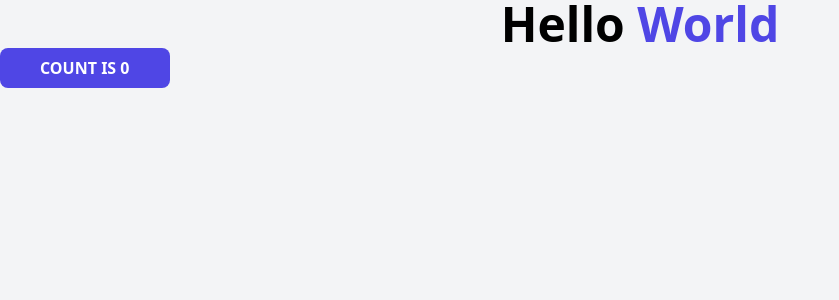
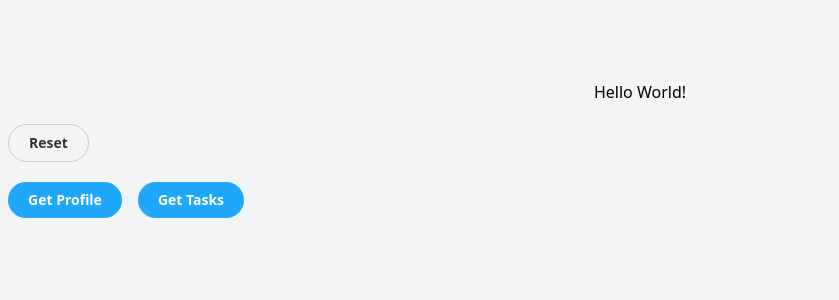
Before and after one commit to AlexisCast/task-react, a React (Vite) app: page / in a window 1280 px wide. Shown: the top 300 px of the page, without its empty margins (0-839 px from the left). Built offline with nearby package versions, Linux system fonts and the light colour scheme.

Commit message:
get request with dummyData locally

```diff
--- a/package.json
+++ b/package.json
@@ -10,6 +10,8 @@
     "preview": "vite preview"
   },
   "dependencies": {
+    "classnames": "^2.3.2",
+    "prop-types": "^15.8.1",
     "react": "^18.2.0",
     "react-dom": "^18.2.0"
   },
--- /dev/null
+++ b/src/App.css
@@ -0,0 +1,9 @@
+section {
+    margin: 1rem auto;
+    width: 90%;
+    max-width: 40rem;
+    text-align: center;
+    background-color: white;
+    padding: 2rem;
+    border-radius: 12px;
+}
--- a/src/App.jsx
+++ b/src/App.jsx
@@ -1,21 +1,78 @@
-import { useState } from 'react';
+import { useState, useEffect } from 'react';
+
+import TaskList from './Components/TaskList';
+import Profile from './Components/Profile';
+
+import { ButtonT } from './TailwindComponents';
+
+import { dummyTasks, dummyUser, dummyHelloWorld } from './__mock__/data.js';
+
+// API URL
+// const baseUrl = import.meta.env.VITE_BASE_URL;
 
 function App() {
-  const [count, setCount] = useState(0);
+  const [message, setMessage] = useState(null);
+  const [task, setTask] = useState([]);
+  const [user, setUser] = useState(null);
+
+  useEffect(() => {
+    fetchHelloWorld();
+    console.log(dummyHelloWorld);
+  }, []);
+
+  const fetchHelloWorld = async () => {
+    setTimeout(async () => {
+      console.log('This will be shown after 3 second');
+      await setMessage(dummyHelloWorld.text);
+    }, 3000);
+  };
+
+  const fetchTaskHandler = () => {
+    setTask(dummyTasks.text);
+    console.log(task);
+  };
+
+  const fetchProfileHandler = () => {
+    setUser(dummyUser);
+    console.log(user);
+  };
+
+  const resetHandler = () => {
+    setTask([]);
+    setUser(null);
+  };
+
+  const headerTitle = message == null ? <h1>Loading...</h1> : <h1>{message}</h1>;
 
   return (
-    <>
-      <h1 className="font-black text-5xl text-center md:w-2/3 mx-auto">
-        Hello {''}
-        <span className="text-indigo-600">World</span>
-      </h1>
-      <button
-        type="button"
-        className="py-2 px-10 bg-indigo-600 hover:bg-indigo-700 text-white font-bold uppercase rounded-lg"
-        onClick={() => setCount((count) => count + 1)}>
-        count is {count}
-      </button>
-    </>
+    <div className="container mx-auto mt-20">
+      <header className="flex justify-center pb-5">{headerTitle}</header>
+      <ButtonT
+        className="hover:!bg-red-600 mx-2"
+        size="md"
+        variant="secondary"
+        onClick={resetHandler}>
+        Reset
+      </ButtonT>
+      <section className="flex flex-wrap pt-5">
+        <ButtonT
+          className="hover:!bg-blue-600 mx-2"
+          size="md"
+          variant="primary"
+          onClick={fetchProfileHandler}>
+          Get Profile
+        </ButtonT>
+        <ButtonT
+          className="hover:!bg-blue-600 mx-2"
+          size="md"
+          variant="primary"
+          onClick={fetchTaskHandler}>
+          Get Tasks
+        </ButtonT>
+      </section>
+      <section>{task.length > 0 && <TaskList tasks={task} />}</section>
+      <section>{user != null && <Profile user={user} />}</section>
+    </div>
   );
 }
 
--- /dev/null
+++ b/src/Components/Profile.jsx
@@ -0,0 +1,14 @@
+const Profile = ({ user }) => {
+  console.log('rofile', user);
+  const { _id, name, email, age } = user;
+  return (
+    <div className="p-5 m-6 max-w-[300px] rounded bg-slate-300	">
+      <h2>ID: {_id}</h2>
+      <h2>Name: {name}</h2>
+      <h2>Email: {email}</h2>
+      <h3>Age: {age}</h3>
+    </div>
+  );
+};
+
+export default Profile;
--- /dev/null
+++ b/src/Components/Task.jsx
@@ -0,0 +1,20 @@
+import classNames from 'classnames';
+const Task = ({ _id, description, completed, owner }) => {
+  console.log(_id);
+  return (
+    <li className="p-5 m-6 max-w-[300px] rounded bg-slate-300	">
+      <h2>ID: {_id}</h2>
+      <h2>Description: {description}</h2>
+      <h3
+        className={classNames({
+          '!text-[#00FF00] bg-[#1ea7fd]': !completed,
+          '!text-[#FF0000] bg-[#1ea7fd]': completed
+        })}>
+        Status: {completed ? 'Not Complete' : 'Completed'}
+      </h3>
+      <h3>Owner: {owner}</h3>
+    </li>
+  );
+};
+
+export default Task;
--- /dev/null
+++ b/src/Components/TaskList.jsx
@@ -0,0 +1,22 @@
+import Task from './Task';
+
+const TaskList = (props) => {
+  return (
+    <ul className="flex flex-wrap">
+      {props.tasks.map((task, index) => {
+        const { _id, description, completed, owner } = task;
+        return (
+          <Task
+            key={index}
+            _id={_id}
+            description={description}
+            completed={completed}
+            owner={owner}
+          />
+        );
+      })}
+    </ul>
+  );
+};
+
+export default TaskList;
--- /dev/null
+++ b/src/TailwindComponents/Button/Button.jsx
@@ -0,0 +1,42 @@
+import PropTypes from 'prop-types';
+import classNames from 'classnames';
+
+export const Button = ({ variant = 'default', size = 'md', children, className, ...props }) => {
+  return (
+    <button
+      className={classNames(
+        'font-bold border-0 rounded-[3em] border-solid cursor-pointer inline-block leading-none bg-[#e0e0e0]',
+        className,
+        {
+          'text-white !bg-[#1ea7fd]': variant === 'primary',
+          'text-[#333] !bg-transparent !border !border-neutral-800/20': variant === 'secondary',
+          'text-[12px] py-2.5 px-4': size === 'sm',
+          'text-[14px] py-[11px] px-5': size === 'md',
+          'text-[16px] py-4 px-6': size === 'lg'
+        }
+      )}
+      {...props}>
+      {children}
+    </button>
+  );
+};
+
+Button.propTypes = {
+  variant: PropTypes.oneOf(['default', 'primary', 'secondary']),
+  size: PropTypes.oneOf(['sm', 'md', 'lg']),
+  children: PropTypes.node.isRequired,
+  className: PropTypes.string
+};
+
+Button.propTypes = {
+  variant: PropTypes.oneOf(['default', 'primary', 'secondary']),
+  size: PropTypes.oneOf(['sm', 'md', 'lg']),
+  children: PropTypes.node.isRequired,
+  className: PropTypes.string
+};
+
+// You can also provide default props if needed
+Button.defaultProps = {
+  variant: 'default',
+  size: 'md'
+};
--- /dev/null
+++ b/src/TailwindComponents/index.tsx
@@ -0,0 +1,5 @@
+import './tailwind.css';
+
+import { Button as ButtonT } from './Button/Button'
+
+export { ButtonT };
--- /dev/null
+++ b/src/TailwindComponents/tailwind.css
@@ -0,0 +1,3 @@
+@tailwind base;
+@tailwind components;
+@tailwind utilities;
--- /dev/null
+++ b/src/__mock__/data.js
@@ -0,0 +1,49 @@
+export const dummyHelloWorld = {
+  text: 'Hello World!'
+};
+
+export const dummyTasks = [
+  {
+    _id: 1,
+    description: 'go play',
+    completed: false,
+    owner: '123'
+  },
+  {
+    _id: 2,
+    description: 'get mail',
+    completed: true,
+    owner: 'abc'
+  },
+  {
+    _id: 3,
+    description: 'get mail',
+    completed: true,
+    owner: 'abc'
+  },
+  {
+    _id: 4,
+    description: 'get mail',
+    completed: true,
+    owner: 'abc'
+  },
+  {
+    _id: 5,
+    description: 'get mail',
+    completed: false,
+    owner: 'abc'
+  },
+  {
+    _id: 6,
+    description: 'get mail',
+    completed: true,
+    owner: 'abc'
+  }
+];
+
+export const dummyUser = {
+  _id: 1,
+  name: 'foo',
+  email: 'foo@email.com',
+  age: '123'
+};
--- a/src/main.jsx
+++ b/src/main.jsx
@@ -3,8 +3,4 @@ import ReactDOM from 'react-dom/client';
 import App from './App.jsx';
 import './index.css';
 
-ReactDOM.createRoot(document.getElementById('root')).render(
-  <React.StrictMode>
-    <App />
-  </React.StrictMode>
-);
+ReactDOM.createRoot(document.getElementById('root')).render(<App />);
```
Also changed, not shown: .eslintrc.cjs, 1 other file (tests, documents, lock files or other folders).
